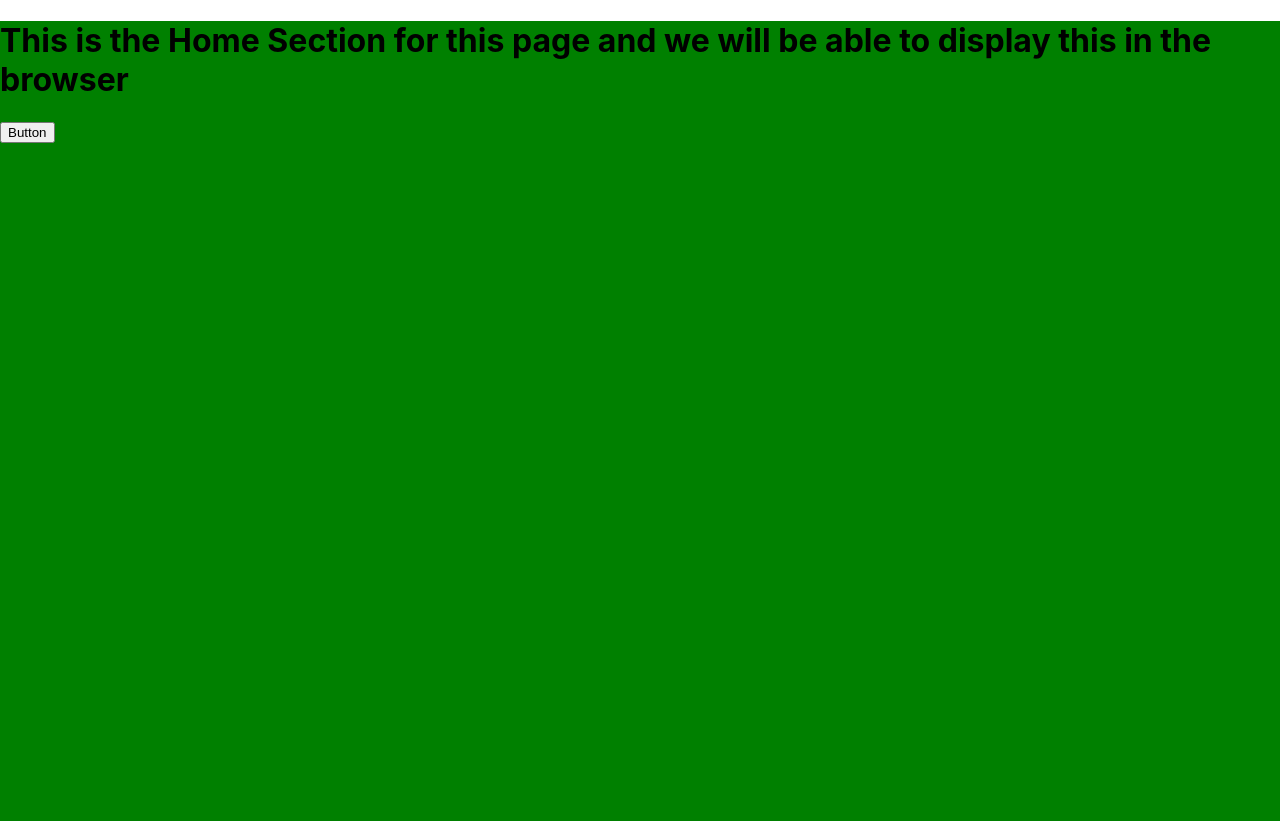
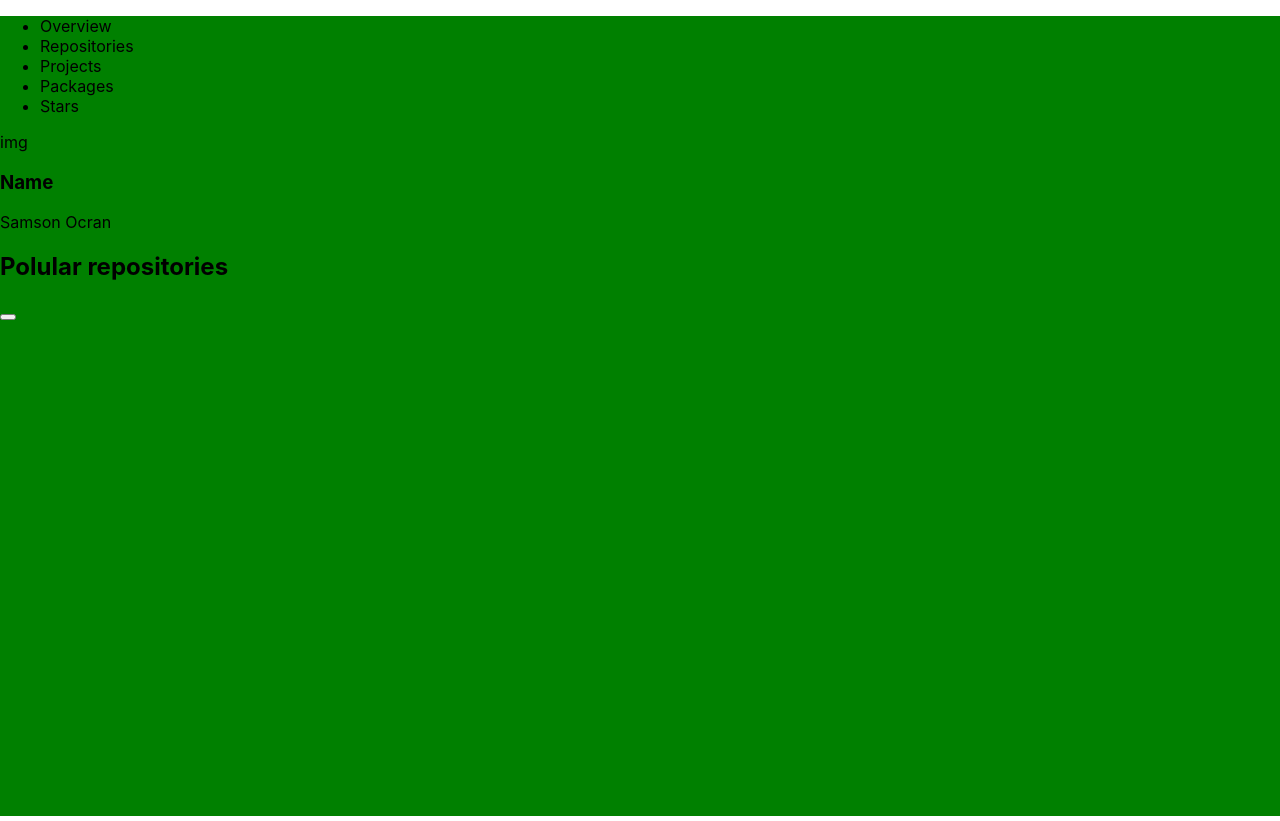
Before and after one commit to jahseed89/mygithup-repositories, a React (Create React App) app: page / in a window 1280 px wide. Built offline with nearby package versions, Linux system fonts and the light colour scheme.

Commit message:
updating app

```diff
--- a/src/components/button/Button.js
+++ b/src/components/button/Button.js
@@ -1,9 +1,9 @@
 import React from 'react'
 import './button.scss'
 
-const Button = ({ clickHandler }) => {
+const Button = ({ clickHandler, isActive, btnText }) => {
   return (
-    <button onClick={clickHandler}>Button</button>
+    <button onClick={clickHandler}>{isActive ? "Get Github" : btnText}</button>
   )
 }
 
--- a/src/pages/Home.js
+++ b/src/pages/Home.js
@@ -1,18 +1,72 @@
-import React from 'react'
+import React, { useState } from 'react'
 import Button from '../components/button/Button'
 import { useNavigate } from 'react-router-dom'
+import axios from "axios";
 import * as ContentMgtURL from "../urls/Routing";
 
 import './home.scss'
 
 const Home = () => {
+
+    const [userData, setUserData] = useState([])
+    const [loading, setLoading] = useState(false);
+    const [active, setActive] = useState()
+
+    const githubUrl = "https://api.github.com/user";
+
+    const getUserProfile = () => {
+        setLoading(true)
+        axios.get(githubUrl).then((response) => {
+            console.log(response.data)
+            .catch((error) => {
+                console.log(error);
+                setLoading(true);
+              })
+              .finally(() => {
+                setLoading(false);
+                setActive(true);
+              });
+        })
+
+    }
+
     const navigator = useNavigate()
     const handleClick = () => {
         navigator(`${ContentMgtURL.LANDING_ROUTE}/repositories`)
     }
   return (
     <div className='home'>
-        <h1>This is the Home Section for this page and we will be able to display this in the browser</h1>
+        <nav>
+            <ul>
+                <li>Overview</li>
+                <li>Repositories</li>
+                <li>Projects</li>
+                <li>Packages</li>
+                <li>Stars</li>
+            </ul>
+        </nav>
+        <main>
+            <div>
+                <div className='img-container'>img</div>
+                <h3>Name</h3>
+                <div>Samson Ocran</div>
+            </div>
+            <div>
+                <h2>Polular repositories</h2>
+                <div className='repositories-container'>
+                    <div className='repo'></div>
+                    <div className='repo'></div>
+                    <div className='repo'></div>
+                    <div className='repo'></div>
+                    <div className='repo'></div>
+                    <div className='repo'></div>
+                    <div className='repo'></div>
+                    <div className='repo'></div>
+
+
+                </div>
+            </div>
+        </main>
         <Button clickHandler={handleClick} />
     </div>
   )
```
